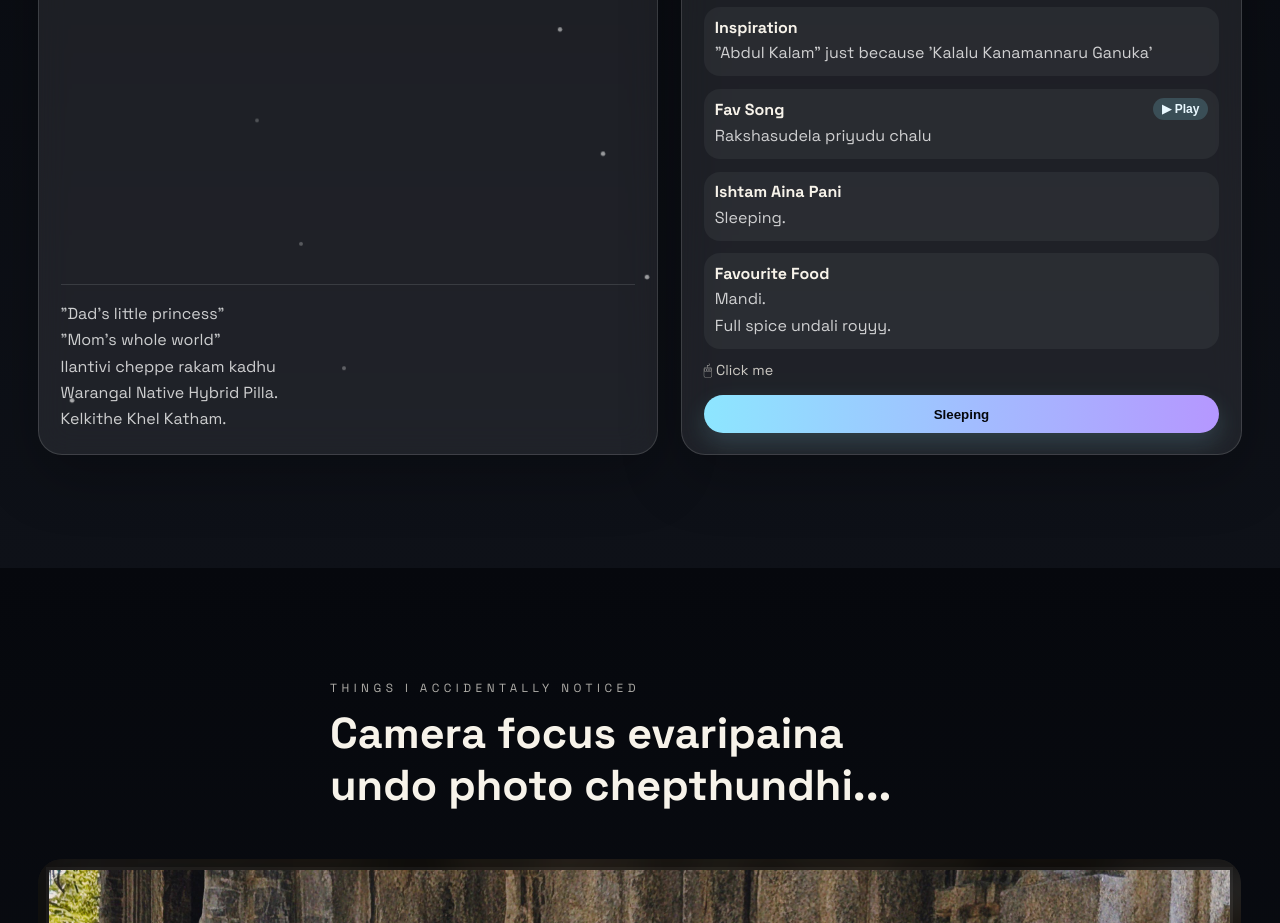
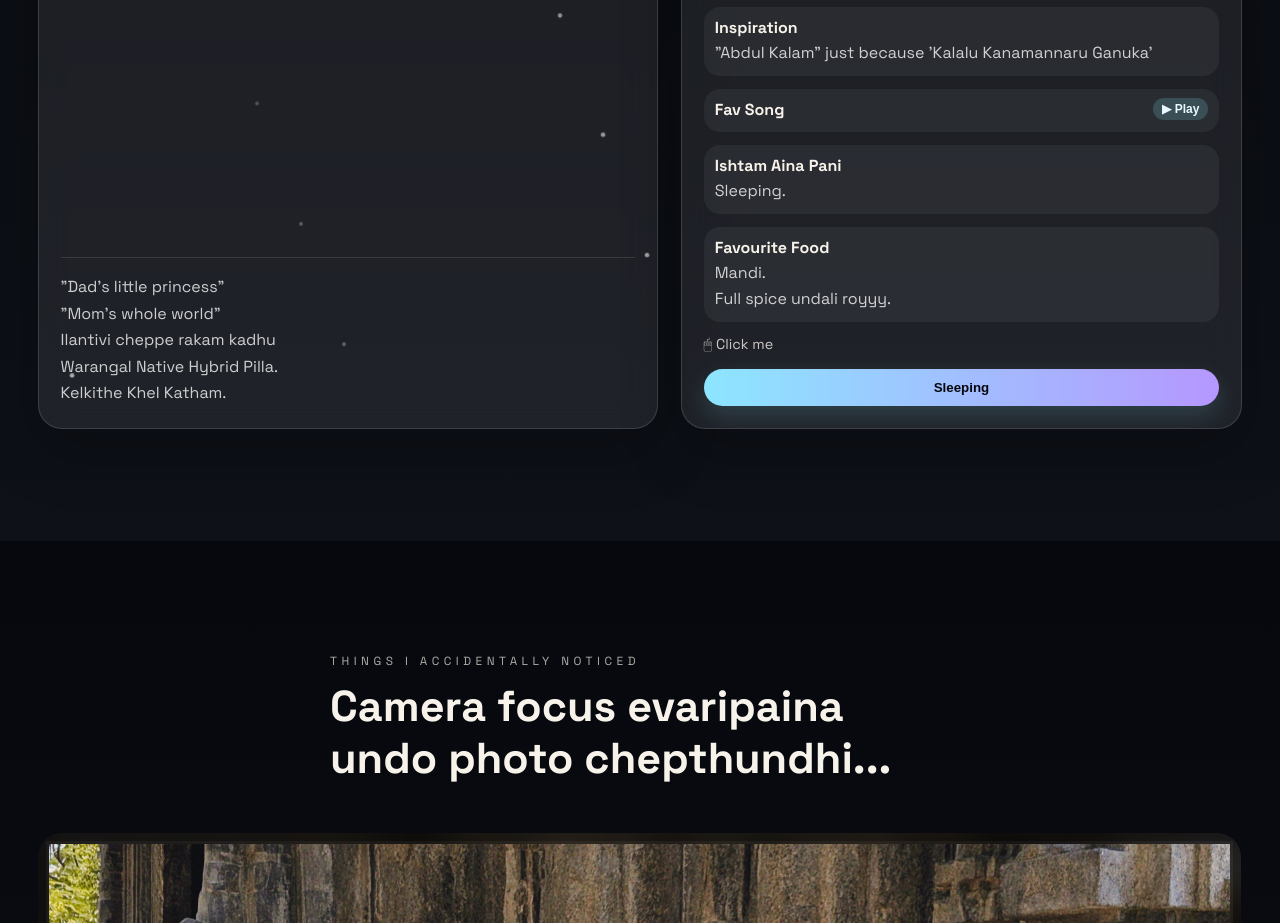
Before and after one commit to keiraa/Adi, a React (Vite) app: page / in a window 1280 px wide. Shown: the part 5380-6303 px from the top of the page. Built offline with nearby package versions, Linux system fonts and the light colour scheme.

Commit message:
Song changes

```diff
--- a/src/components/CharacterCard.jsx
+++ b/src/components/CharacterCard.jsx
@@ -7,7 +7,7 @@ const statRows = [
   { label: "Secondary Ability", value: "Sleeping." },
   { label: "Hobbies", value: "• Sleeping\n• Sleeping\n• Sleeping\n• Inka konchem Sleeping" },
   { label: "Inspiration", value: '"Abdul Kalam" just because \'Kalalu Kanamannaru Ganuka\'' },
-  { label: "Fav Song", value: "Rakshasudela priyudu chalu", audio: `${import.meta.env.BASE_URL}song.mp3` },
+  { label: "Fav Song", value: "", audio: `${import.meta.env.BASE_URL}song.mp3` },
   { label: "Ishtam Aina Pani", value: "Sleeping." },
   { label: "Favourite Food", value: "Mandi.\nFull spice undali royyy." },
 ];
```
Also changed, not shown: 1 other file (tests, documents, lock files or other folders).
